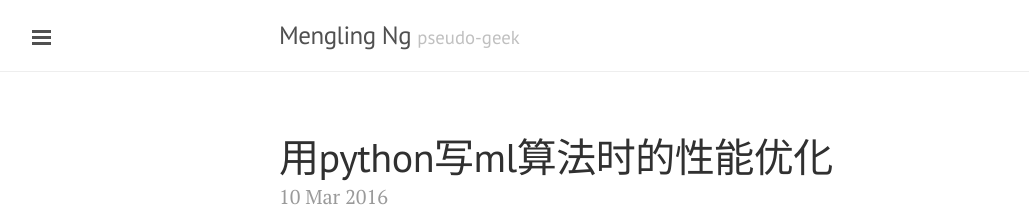
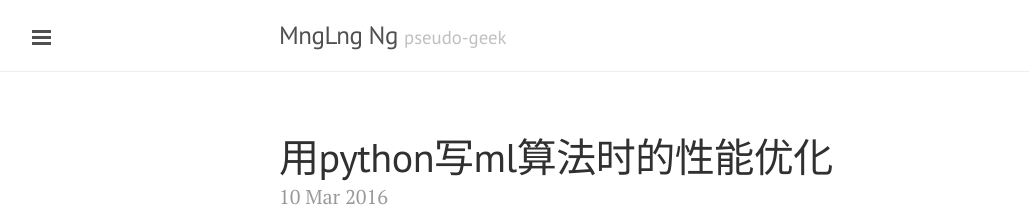
Before and after one commit to nomadcube/nomadcube.github.io, a Jekyll site: the page built from index.html, in a window 1280 px wide. Shown: the top 216 px of the page, without its empty margins (1-1030 px from the left). Built offline with Jekyll 4.4.1, drawn with Linux system fonts in a browser that asks for light colours; formulas are drawn with MathJax 3; the list of posts is cut into pages by our own code.

```diff
--- a/_config.yml
+++ b/_config.yml
@@ -9,7 +9,7 @@
 permalink:        pretty
 
 # Setup
-title:            'Mengling Ng'
+title:            'MngLng Ng'
 tagline:          'pseudo-geek'
 description:      'Hi there!'
 url:              http://lanyon.getpoole.com
```
